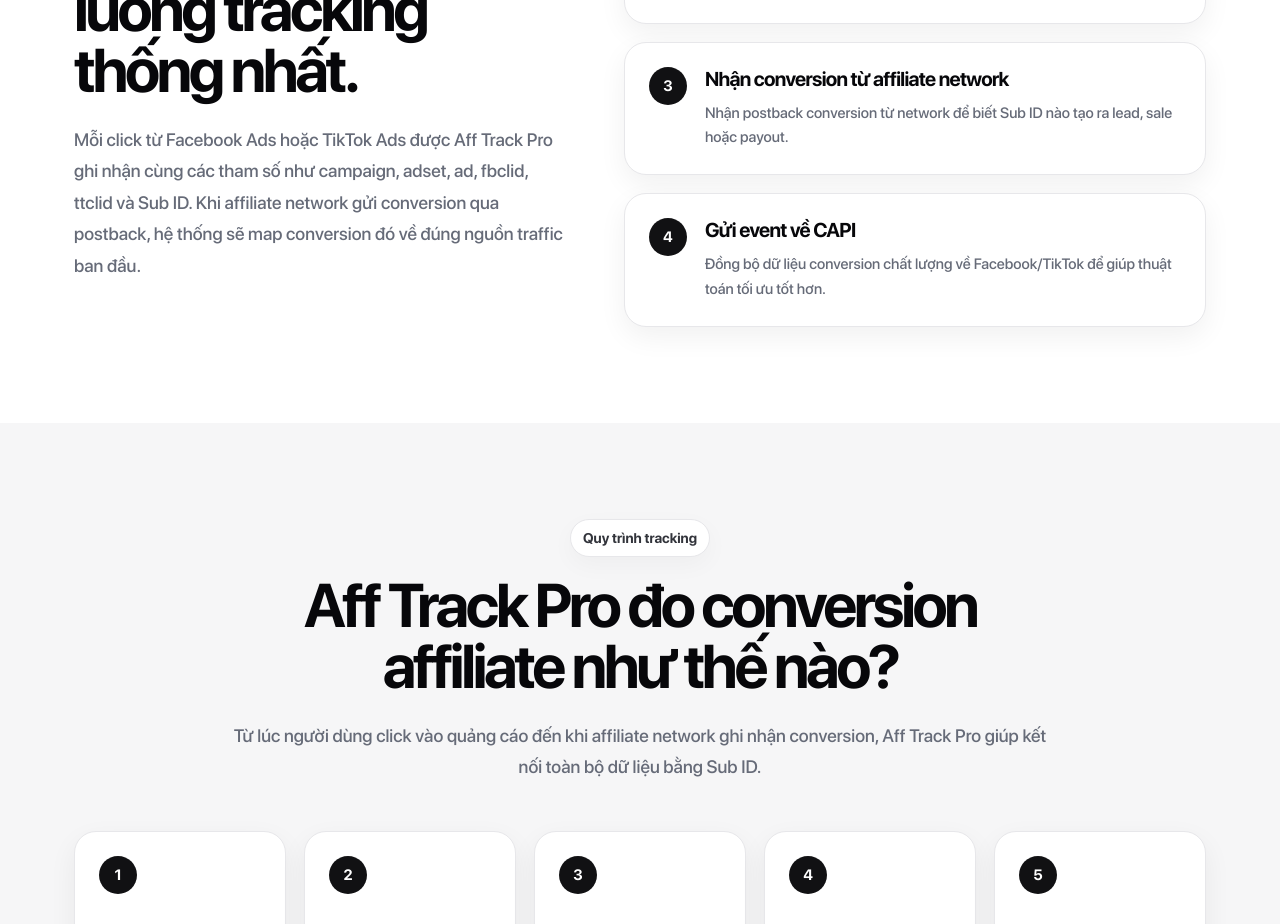
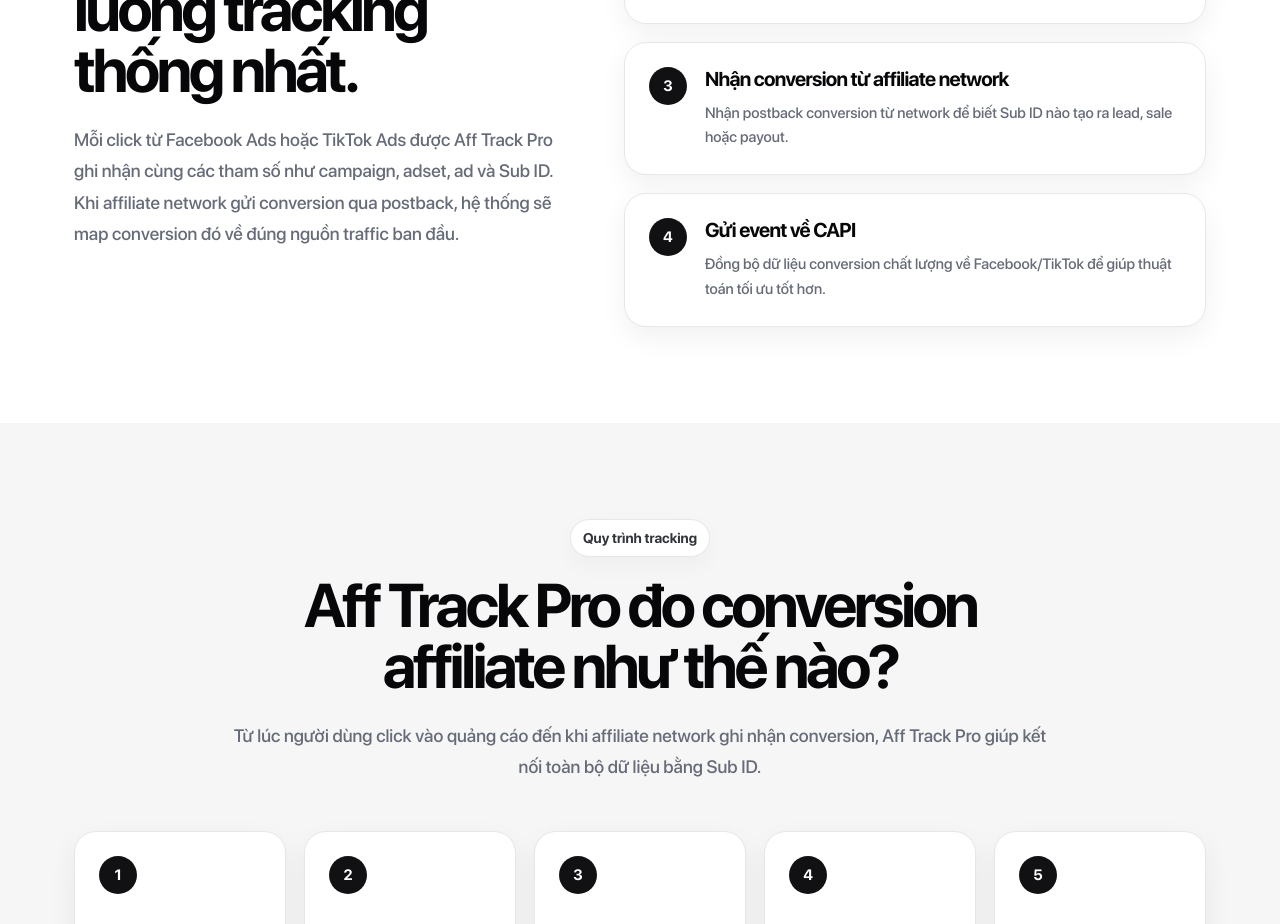
Before and after one commit to hoangsomkt101/tracking-saas-starter, a React (Vite) app in the folder apps/web/: page / in a window 1280 px wide. Shown: the part 2040-2964 px from the top of the page. Built offline with nearby package versions, Linux system fonts and the light colour scheme; no server answers.

Commit message:
Remove tracking parameter text from landing

```diff
--- a/apps/web/src/features/auth/LandingPage.tsx
+++ b/apps/web/src/features/auth/LandingPage.tsx
@@ -305,7 +305,7 @@
                         <div className="landing2-eyebrow">Giải pháp</div>
                         <h2 className="landing2-section-title">Kết nối dữ liệu ads, click và affiliate conversion vào một luồng tracking thống nhất.</h2>
                         <p className="landing2-section-description">
-                            Mỗi click từ Facebook Ads hoặc TikTok Ads được Aff Track Pro ghi nhận cùng các tham số như campaign, adset, ad, fbclid, ttclid và Sub ID.
+                            Mỗi click từ Facebook Ads hoặc TikTok Ads được Aff Track Pro ghi nhận cùng các tham số như campaign, adset, ad và Sub ID.
                             Khi affiliate network gửi conversion qua postback, hệ thống sẽ map conversion đó về đúng nguồn traffic ban đầu.
                         </p>
                     </div>
```
